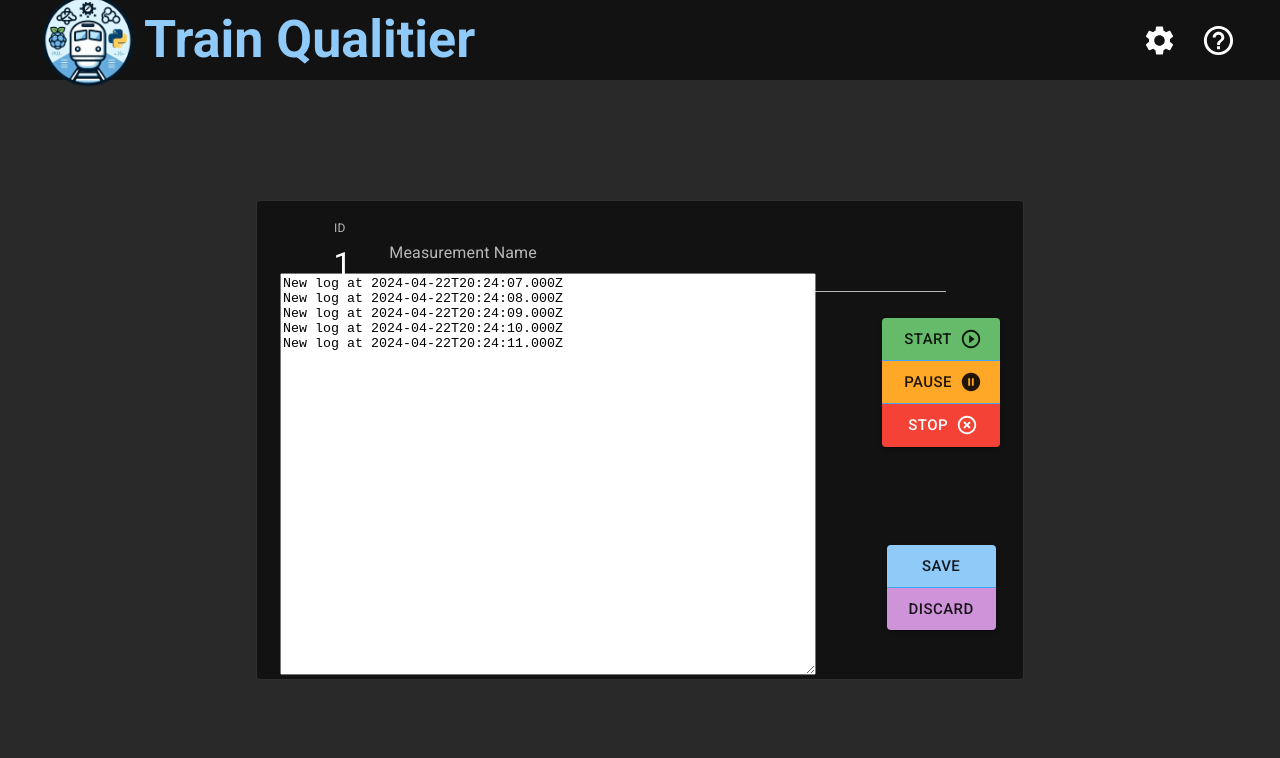
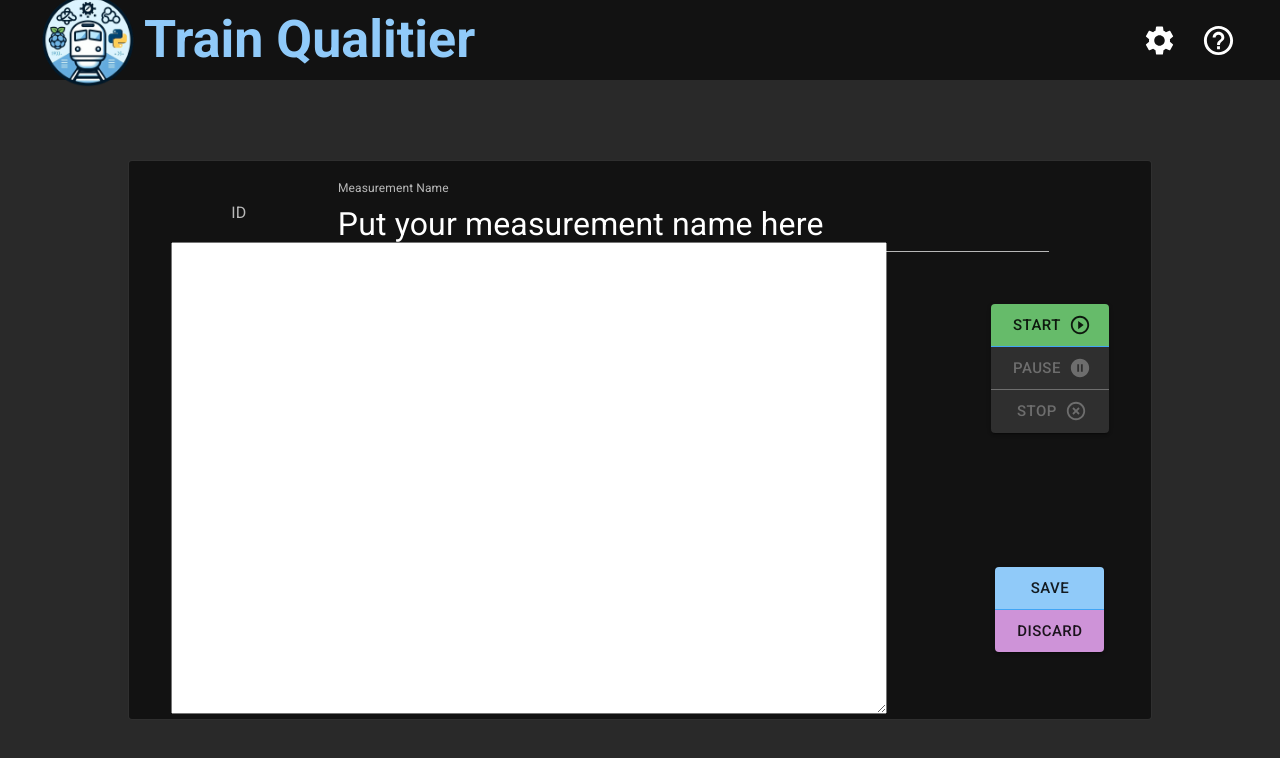
Before and after one commit to Butterski/train-qualitier-frontend, a React (Create React App) app: page /new-measurement in a window 1280 px wide. Shown: the top 758 px of the page. Built offline with nearby package versions, Linux system fonts and the light colour scheme.

Commit message:
Update MeasurementView component styles and logic

```diff
--- a/src/Views/MeasurementView/MeasurementView.css
+++ b/src/Views/MeasurementView/MeasurementView.css
@@ -2,8 +2,8 @@
   display: flex;
   flex-direction: column;
   align-items: center;
-  min-width: 60vw;
-  height: 60vh;
+  min-width: 80vw;
+  height: 70vh;
 }
 .measure-panel-top {
   display: flex;
@@ -38,9 +38,9 @@
 }
 
 .measure-name-input {
-  width: 90%;
+  width: 85%;
   font-size: 2rem;
 }
 .measure-id-input {
-  width: 10%;
+  width: 15%;
 }
--- a/src/Views/MeasurementView/MeasurementView.js
+++ b/src/Views/MeasurementView/MeasurementView.js
@@ -6,21 +6,83 @@ import PlayCircleOutlineIcon from "@mui/icons-material/PlayCircleOutline";
 import HighlightOffIcon from "@mui/icons-material/HighlightOff";
 import PauseCircleIcon from "@mui/icons-material/PauseCircle";
 import Paper from "@mui/material/Paper";
+import { BASE_URL } from "../../apiConfig";
 import "./MeasurementView.css";
 
 export const MeasurementView = () => {
+  const [measurement_started, setMeasurementStarted] = useState(false);
+  const [measurementName, setMeasurementName] = useState(
+    "Put your measurement name here"
+  );
   const [logs, setLogs] = useState("");
-  const [measurementId, setMeasurementId] = useState(1);
+  const [measurementId, setMeasurementId] = useState("");
   const logsRef = useRef();
+
+  const addLog = (log) => {
+    setLogs((prevLogs) => prevLogs + log + "\n");
+  };
 
   useEffect(() => {
     const interval = setInterval(() => {
-      setLogs(
-        (prevLogs) => `${prevLogs}New log at ${new Date().toISOString()}\n`
-      );
+      measurement_started &&
+        fetch(`${BASE_URL}/get_measurement_log/${measurementId}`)
+          .then((response) => response.json())
+          .then((data) => {
+            addLog(
+              `${new Date(data[0][0]).toLocaleTimeString()}:${new Date(
+                data[0][0]
+              ).getMilliseconds()}, x: ${data[0][1]} y: ${data[0][2]} z: ${
+                data[0][3]
+              }, temperature: ${data[0][4]}, magnetometer: ${data[0][5]}`
+            );
+          })
+          .catch((error) => console.log(error));
     }, 1000);
     return () => clearInterval(interval);
-  }, []);
+  }, [measurement_started]);
+
+  const handleStartMeasurement = () => {
+    if (!measurementId) {
+      fetch(`${BASE_URL}/measurement/create/${measurementName}`)
+        .then((response) => response.json())
+        .then((data) => {
+          const measurement_id = data["measurement_id"];
+          setMeasurementId(measurement_id);
+          startMeasurement(measurement_id);
+        })
+        .catch((error) => console.log(error));
+    } else {
+      startMeasurement(measurementId);
+    }
+  };
+
+  const startMeasurement = (measurement_id) => {
+    setMeasurementStarted(true);
+    let response_msg = {};
+    fetch(`${BASE_URL}/measurement/start/${measurement_id}`)
+      .then((response) => response.json())
+      .then((data) => {
+        response_msg = data;
+        addLog(data["message"]);
+      })
+      .catch((error) => console.log(error));
+  };
+
+  const handleStopMeasurement = () => {
+    setMeasurementStarted(false);
+    fetch(`${BASE_URL}/measurement/stop/${measurementId}`)
+      .then((response) => response.json())
+      .then((data) => addLog(data["message"]))
+      .catch((error) => console.log(error));
+  };
+
+  const handlePauseMeasurement = () => {
+    setMeasurementStarted(false);
+    fetch(`${BASE_URL}/measurement/pause/${measurementId}`)
+      .then((response) => response.json())
+      .then((data) => addLog(data["message"]))
+      .catch((error) => console.log(error));
+  };
 
   useEffect(() => {
     logsRef.current.scrollTop = logsRef.current.scrollHeight;
@@ -35,8 +97,9 @@ export const MeasurementView = () => {
             className="measure-id-input"
             label="ID"
             variant="standard"
-            defaultValue={measurementId}
+            value={measurementId}
             inputProps={{ style: { fontSize: "2rem" } }}
+            hiddenLabel
             InputProps={{
               readOnly: true,
             }}
@@ -47,6 +110,8 @@ export const MeasurementView = () => {
             label="Measurement Name"
             variant="standard"
             inputProps={{ style: { fontSize: "2rem" } }}
+            value={measurementName}
+            onChange={(e) => setMeasurementName(e.target.value)}
             fullWidth
           />
         </div>
@@ -67,6 +132,8 @@ export const MeasurementView = () => {
                   size="large"
                   color="success"
                   endIcon={<PlayCircleOutlineIcon />}
+                  disabled={measurement_started}
+                  onClick={handleStartMeasurement}
                 >
                   Start
                 </Button>
@@ -75,7 +142,8 @@ export const MeasurementView = () => {
                   color="warning"
                   size="large"
                   endIcon={<PauseCircleIcon />}
-                  // disabled
+                  disabled={!measurement_started}
+                  onClick={handlePauseMeasurement}
                 >
                   Pause
                 </Button>
@@ -84,7 +152,8 @@ export const MeasurementView = () => {
                   color="error"
                   size="large"
                   endIcon={<HighlightOffIcon />}
-                  // disabled
+                  disabled={!measurement_started}
+                  onClick={handleStopMeasurement}
                 >
                   Stop
                 </Button>
```
